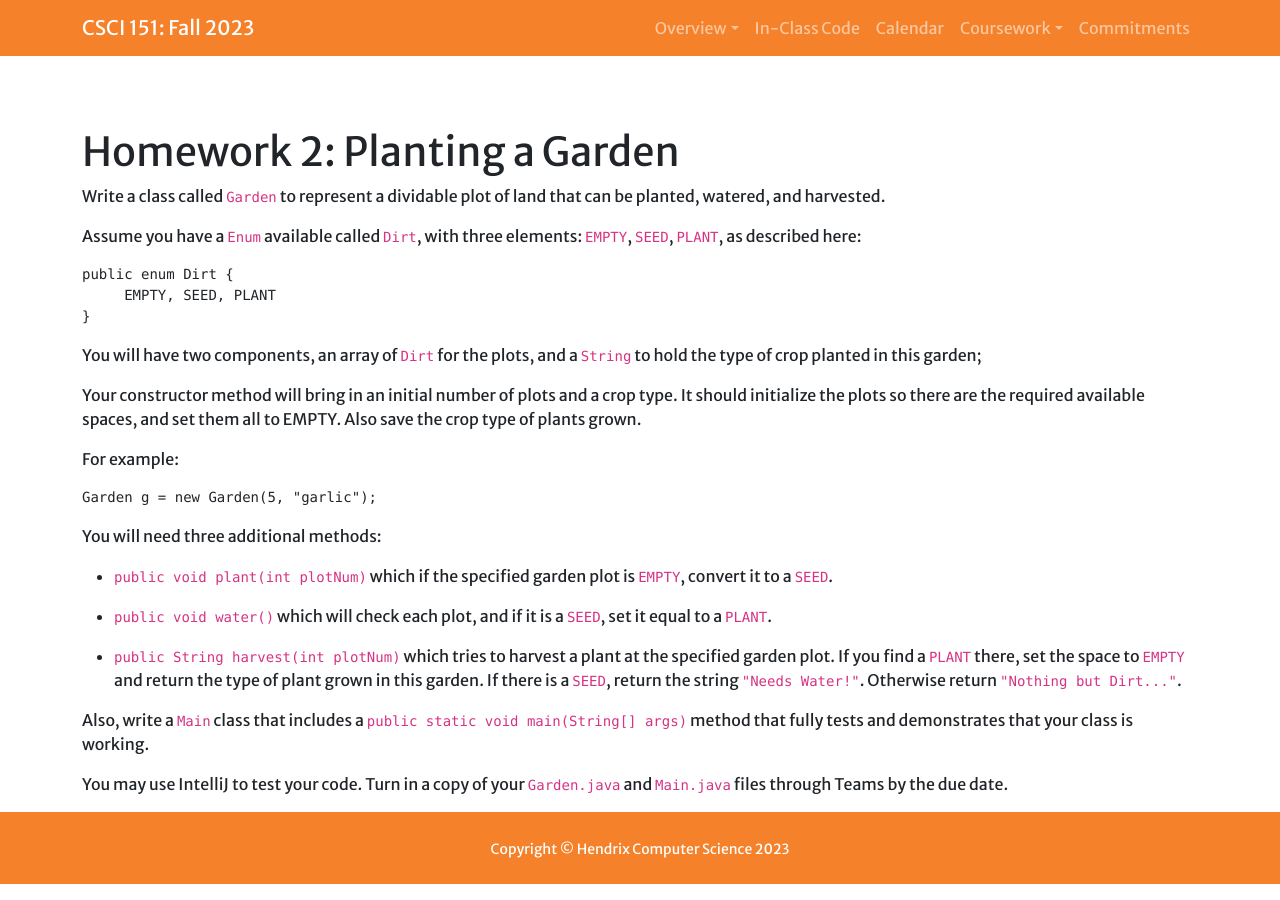
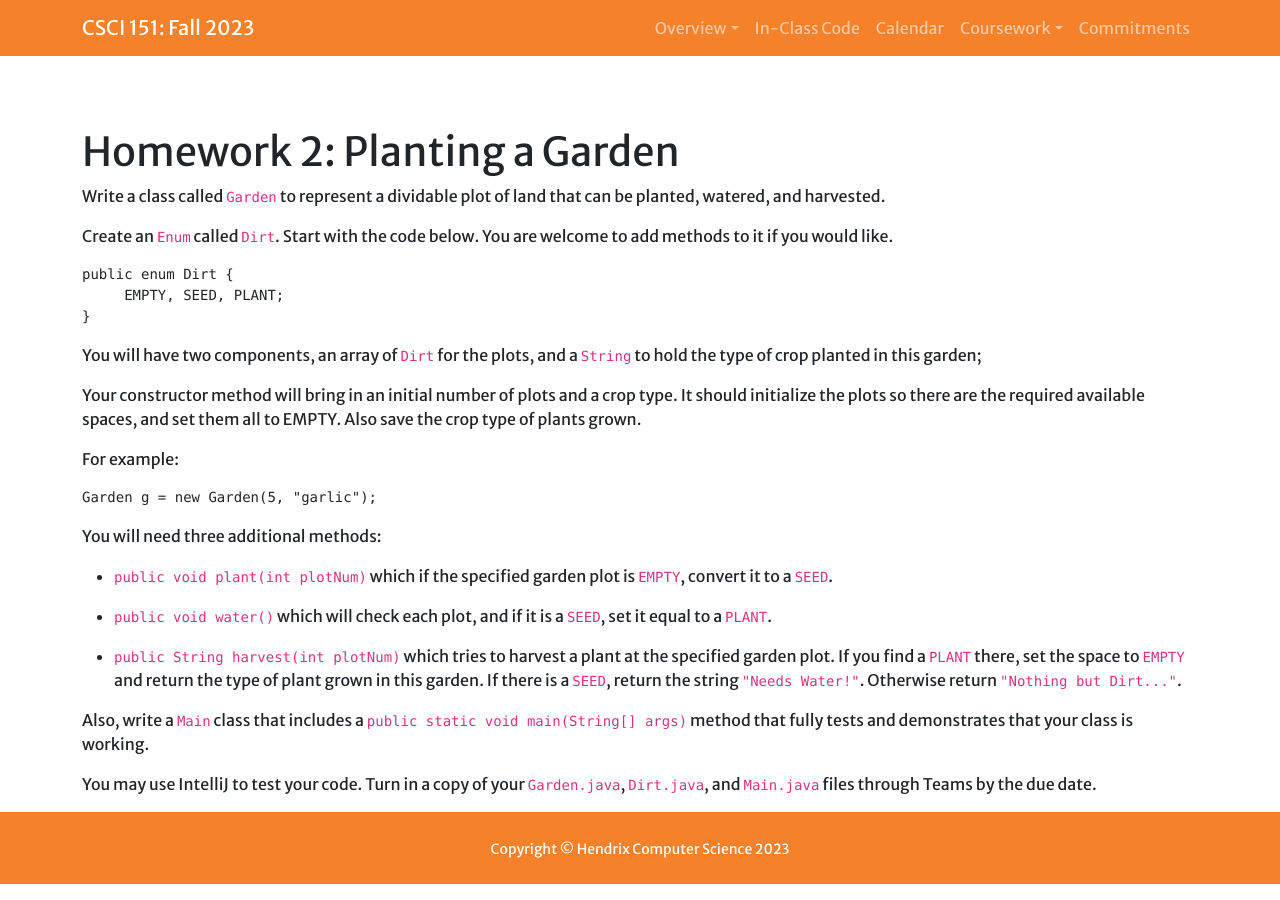
Before and after one commit to Hendrix-CS/csci151, a Jekyll site: the page built from homework/garden.md, in a window 1280 px wide. Built offline with Jekyll 4.4.1, drawn with Linux system fonts in a browser that asks for light colours; a script that is not in the unit is left out.

Commit message:
Added option to add methods to Dirt.java if they want

```diff
--- a/homework/garden.md
+++ b/homework/garden.md
@@ -8,10 +8,11 @@ worktitle: Planting a Garden
 Write a class called `Garden` to represent a dividable plot of land that can be
 planted, watered, and harvested.
 
-Assume you have a `Enum` available called `Dirt`, with three elements: `EMPTY`, `SEED`, `PLANT`, as described here:
+Create an `Enum` called `Dirt`. Start with the code below. You
+are welcome to add methods to it if you would like.
 
     public enum Dirt {
-         EMPTY, SEED, PLANT
+         EMPTY, SEED, PLANT;
     }
 
 You will have two components, an array of `Dirt` for the plots, and a `String` to hold the type of crop planted in this garden;
@@ -37,4 +38,4 @@ return the string `"Needs Water!"`. Otherwise return `"Nothing but Dirt..."`.
 Also, write a `Main` class that includes a `public static void main(String[] args)` method that fully tests and demonstrates that your class is working.
 
 You may use IntelliJ to test your code. Turn in a copy of your
-`Garden.java` and `Main.java` files through Teams by the due date.
+`Garden.java`, `Dirt.java`, and `Main.java` files through Teams by the due date.
```
